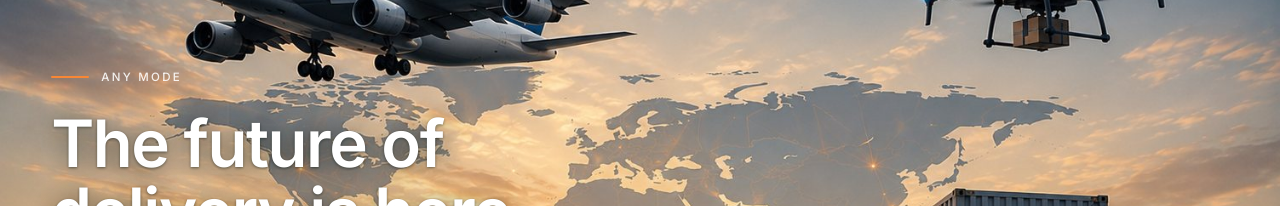
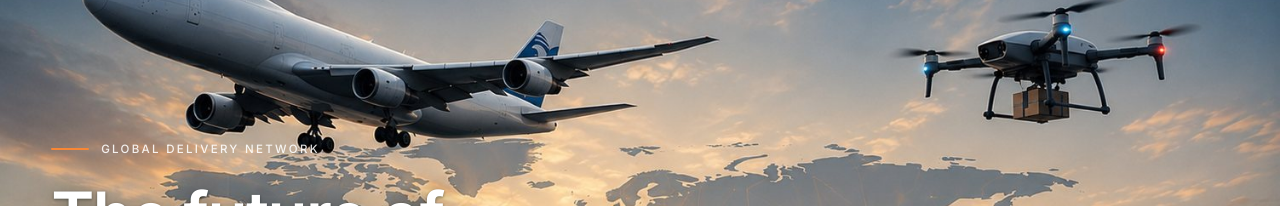
Before and after one commit to brucemwendwa/Deliveroo, a React (Vite) app in the folder Form design decisions pending/deliveroo-web/: page / in a window 1280 px wide. Shown: the part 130-336 px from the top of the page. Built offline with nearby package versions, Linux system fonts and the light colour scheme; no server answers.

Commit message:
Refactor Hero component copy and styles for improved clarity and consistency

```diff
--- a/Form design decisions pending/deliveroo-web/src/components/Hero.jsx
+++ b/Form design decisions pending/deliveroo-web/src/components/Hero.jsx
@@ -29,10 +29,11 @@ export const HERO_PHOTO = {
 
 /**
  * The words over it. The photograph already shows every mode at once, so the eyebrow
- * says so in the nav's own language rather than naming one of them.
+ * speaks to the whole network rather than naming one of them. It deliberately avoids
+ * the nav's "Any Mode", which would otherwise appear twice above the fold.
  */
 export const HERO_COPY = {
-  eyebrow: 'Any Mode',
+  eyebrow: 'Global Delivery Network',
   headline: ['The future of', 'delivery is here'],
   body: 'Fast, intelligent delivery for a connected world.'
 };
@@ -178,7 +179,11 @@ export default function Hero() {
       id="top"
       style={{
         position: 'relative',
-        minHeight: 'clamp(560px,82vh,750px)',
+        // Full viewport height: the photograph is the fold, so the band underneath it
+        // never shows as a strip of green below the picture. dvh rather than vh so a
+        // phone measures the visible viewport instead of running under the browser
+        // chrome; the floor keeps the copy from crushing on a short landscape screen.
+        minHeight: 'max(100dvh,560px)',
         display: 'flex',
         flexDirection: 'column',
         overflow: 'hidden',
@@ -196,7 +201,7 @@ export default function Hero() {
         // Above the fold, and the only thing behind the headline: never lazy.
         loading="eager"
         decoding="async"
-        fetchPriority="high"
+        fetchpriority="high"
         style={{
           position: 'absolute',
           inset: 0,
```
